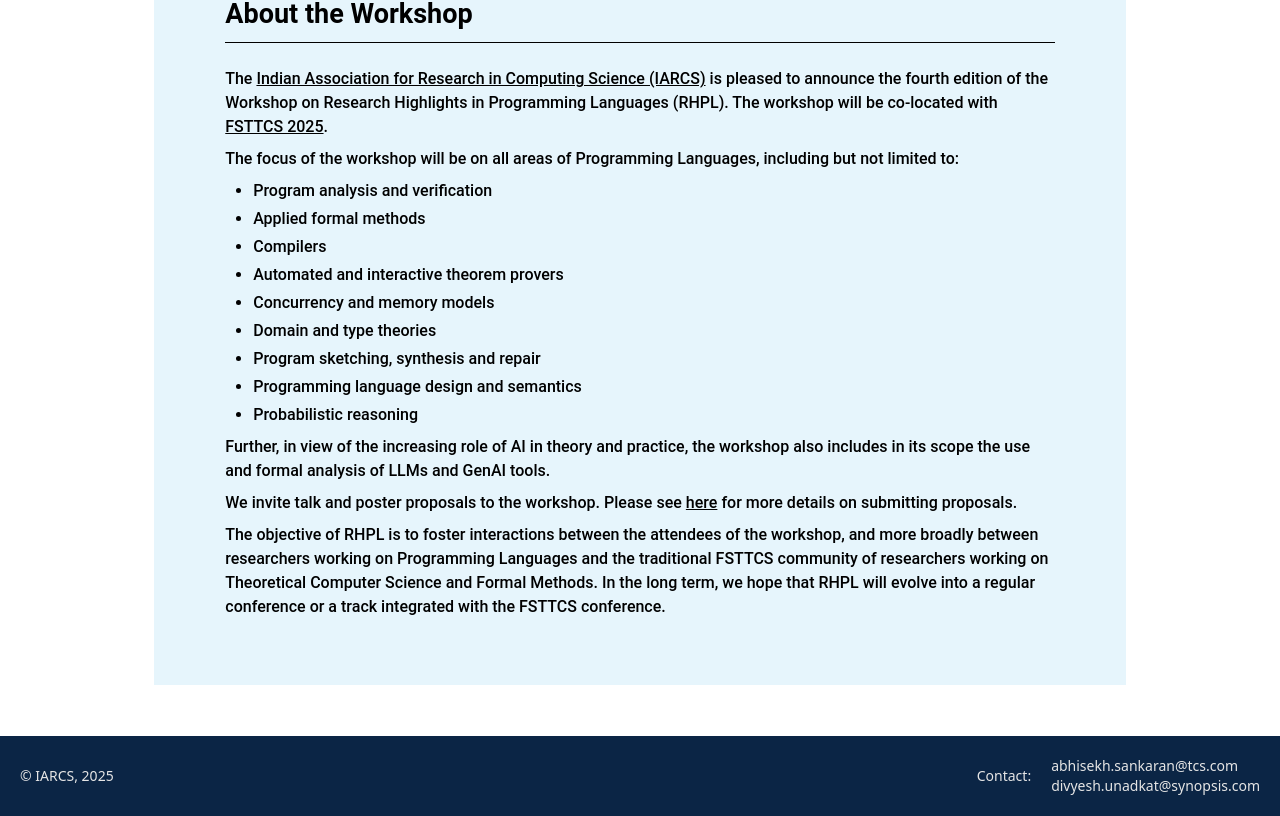
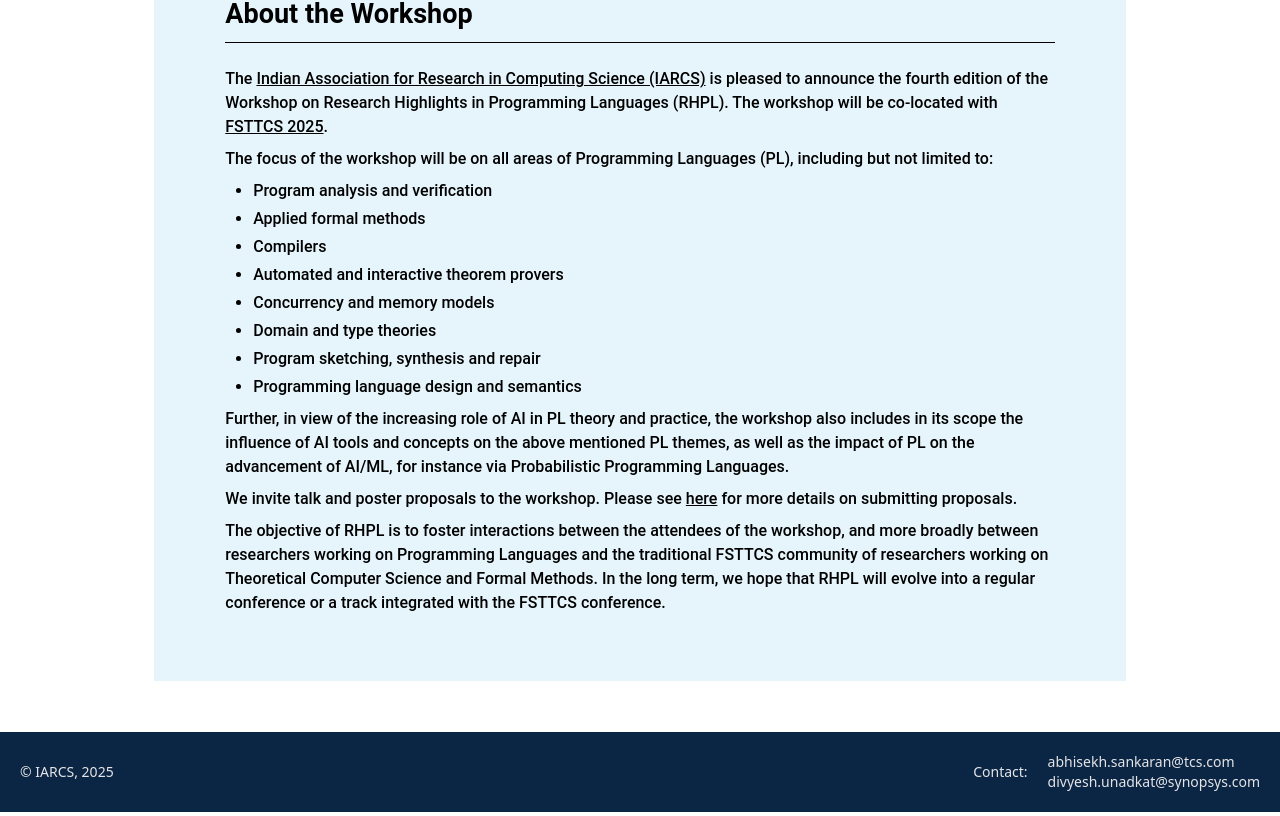
Before and after one commit to RajivDalal/RHPL, a React (Vite) app in the folder rhpl-web/: page / in a window 1280 px wide. Shown: the part 507-1323 px from the top of the page. Built offline with nearby package versions, Linux system fonts and the light colour scheme; a web font is replaced by a local one.

Commit message:
Edited workshop topics list in home.jsx

```diff
--- a/rhpl-web/src/components/footer.jsx
+++ b/rhpl-web/src/components/footer.jsx
@@ -7,7 +7,7 @@ const Footer =() =>{
             <div className="px-5 grid grid-flow-col grid-rows-2">
             <div className="row-span-2 flex justify-end pr-5 items-center">Contact:</div>
             <div className="w-max">abhisekh.sankaran@tcs.com </div>
-            <div className="w-max"> divyesh.unadkat@synopsis.com</div>
+            <div className="w-max"> divyesh.unadkat@synopsys.com</div>
             </div>
 
 
--- a/rhpl-web/src/pages/home.jsx
+++ b/rhpl-web/src/pages/home.jsx
@@ -11,7 +11,7 @@ const Home = () => {
 
         <div className="paraLink">The <a className="underline" href="https://www.iarcs.org.in/">Indian Association for Research in Computing Science (IARCS)</a> is pleased to announce the fourth edition of the Workshop on Research Highlights in Programming Languages (RHPL). The workshop will be co-located with <a href="https://www.fsttcs.org.in/2025/"><span className="underline">FSTTCS 2025</span>.</a></div>
 
-        <div>The focus of the workshop will be on all areas of Programming Languages, including but not limited to:
+        <div>The focus of the workshop will be on all areas of Programming Languages (PL), including but not limited to:
         </div>
 
         <ul className="list-[square] space-y-1 list-disc ml-7">
@@ -39,12 +39,12 @@ const Home = () => {
           <li>
             Programming language design and semantics
           </li>
-          <li>
+          {/* <li>
             Probabilistic reasoning<br/>
-          </li>
+          </li> */}
         </ul>
 
-        <div>Further, in view of the increasing role of AI in theory and practice, the workshop also includes in its scope the use and formal analysis of LLMs and GenAI tools.</div>
+        <div>Further, in view of the increasing role of AI in PL theory and practice, the workshop also includes in its scope the influence of AI tools and concepts on the above mentioned PL themes, as well as the impact of PL on the advancement of AI/ML, for instance via Probabilistic Programming Languages.</div>
 
         <div className="paraLink">We invite talk and poster proposals to the workshop. Please see <a href="/submit_proposal" className="underline">here</a> for more details on submitting proposals.</div>
 
```
Also changed, not shown: 1 other file (tests, documents, lock files or other folders).
